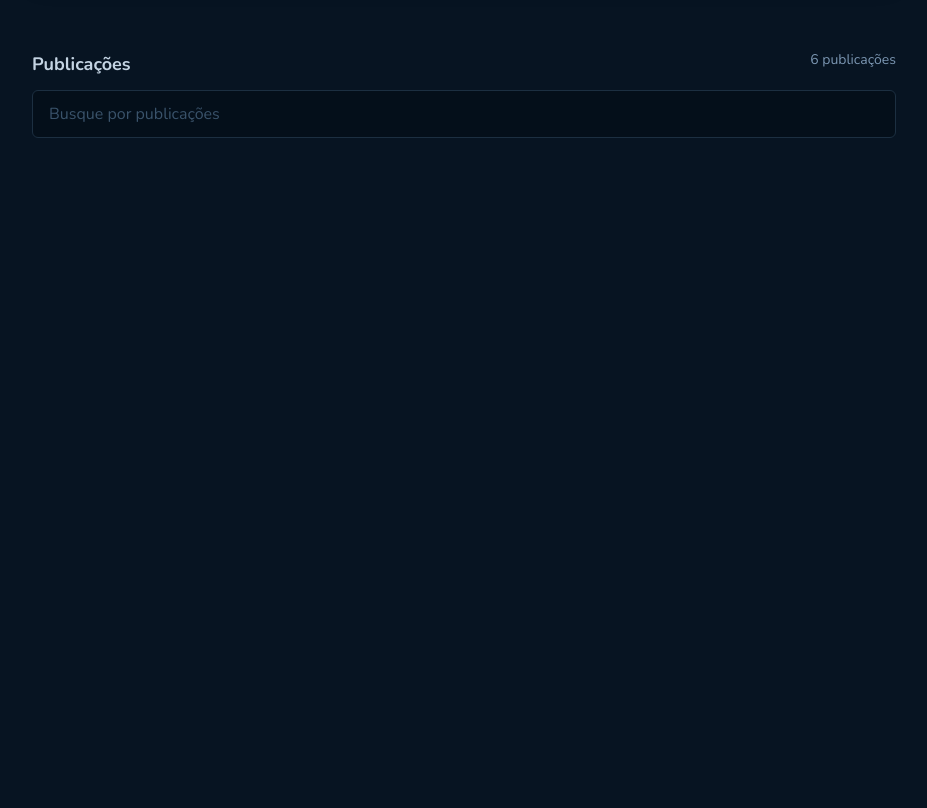
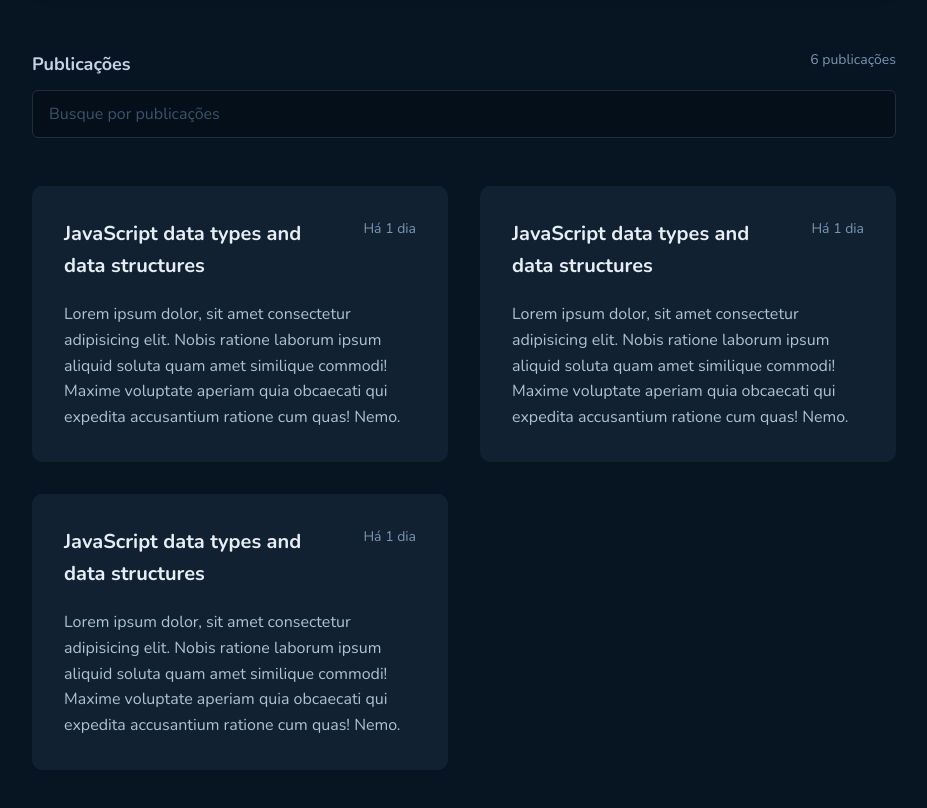
Before and after one commit to renatomachadoo/03-github-blog, a React (Vite) app: page / in a window 1280 px wide. Shown: the part 520-1328 px from the top of the page, without its empty margins (176-1103 px from the left). Before the commit the page ends 800 px from the top, so only its background shows below. Built offline with nearby package versions, Linux system fonts and the light colour scheme.

Commit message:
Publication component

```diff
--- /dev/null
+++ b/src/pages/Blog/components/Publications/index.tsx
@@ -0,0 +1,46 @@
+import { PublicationsContainer, Publication } from './styles'
+
+export function Publications() {
+  return (
+    <PublicationsContainer>
+      <Publication>
+        <header>
+          <span>JavaScript data types and data structures</span>
+          <small>Há 1 dia</small>
+        </header>
+        <p>
+          Lorem ipsum dolor, sit amet consectetur adipisicing elit. Nobis
+          ratione laborum ipsum aliquid soluta quam amet similique commodi!
+          Maxime voluptate aperiam quia obcaecati qui expedita accusantium
+          ratione cum quas! Nemo.
+        </p>
+      </Publication>
+
+      <Publication>
+        <header>
+          <span>JavaScript data types and data structures</span>
+          <small>Há 1 dia</small>
+        </header>
+        <p>
+          Lorem ipsum dolor, sit amet consectetur adipisicing elit. Nobis
+          ratione laborum ipsum aliquid soluta quam amet similique commodi!
+          Maxime voluptate aperiam quia obcaecati qui expedita accusantium
+          ratione cum quas! Nemo.
+        </p>
+      </Publication>
+
+      <Publication>
+        <header>
+          <span>JavaScript data types and data structures</span>
+          <small>Há 1 dia</small>
+        </header>
+        <p>
+          Lorem ipsum dolor, sit amet consectetur adipisicing elit. Nobis
+          ratione laborum ipsum aliquid soluta quam amet similique commodi!
+          Maxime voluptate aperiam quia obcaecati qui expedita accusantium
+          ratione cum quas! Nemo.
+        </p>
+      </Publication>
+    </PublicationsContainer>
+  )
+}
--- /dev/null
+++ b/src/pages/Blog/components/Publications/styles.ts
@@ -0,0 +1,47 @@
+import styled from 'styled-components'
+
+export const PublicationsContainer = styled.div`
+  width: 100%;
+  padding: 3rem 0;
+  display: grid;
+  grid-template-columns: 1fr 1fr;
+  gap: 2rem;
+`
+export const Publication = styled.div`
+  background: ${(props) => props.theme['base-post']};
+
+  width: 100%;
+  padding: 2rem;
+  border-radius: 10px;
+  display: flex;
+  flex-direction: column;
+  gap: 1.25rem;
+
+  > header {
+    display: flex;
+    align-items: start;
+    justify-content: space-between;
+    gap: 1rem;
+
+    > span {
+      width: 100%;
+      font-size: 1.25rem;
+      line-height: 160%;
+      font-weight: bold;
+      color: ${(props) => props.theme['base-title']};
+    }
+
+    > small {
+      white-space: nowrap;
+      font-size: 0.875rem;
+      line-height: 160%;
+      color: ${(props) => props.theme['base-span']};
+    }
+  }
+
+  > p {
+    font-size: 1rem;
+    line-height: 160%;
+    color: ${(props) => props.theme['base-text']};
+  }
+`
--- a/src/pages/Blog/index.tsx
+++ b/src/pages/Blog/index.tsx
@@ -1,12 +1,14 @@
 import { BlogContainer } from './styles'
 import { Profile } from './components/Profile'
 import { PublicationSearchForm } from './components/PublicationSearchForm'
+import { Publications } from './components/Publications'
 
 export function Blog() {
   return (
     <BlogContainer>
       <Profile />
       <PublicationSearchForm />
+      <Publications />
     </BlogContainer>
   )
 }
```
